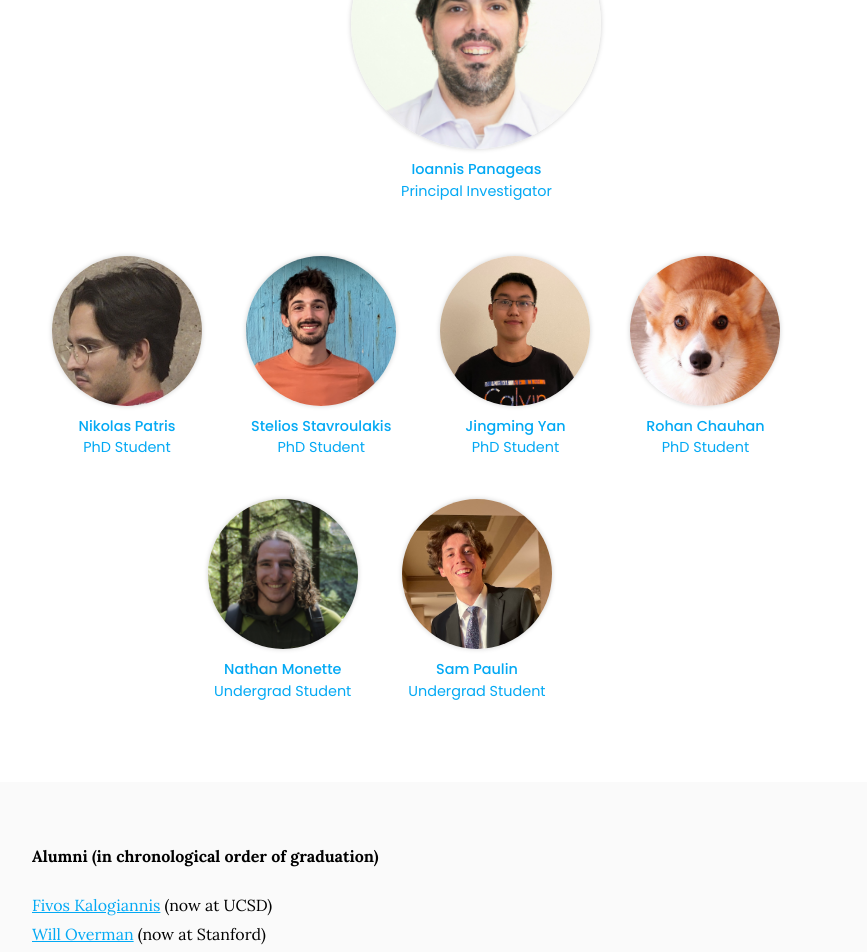
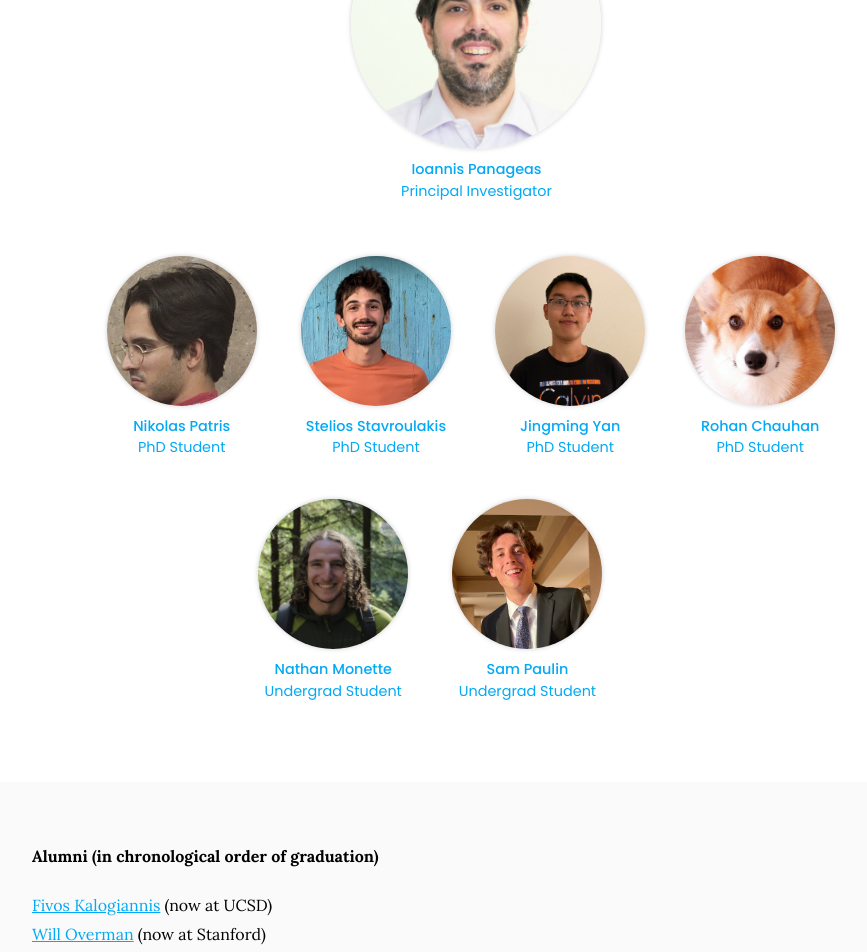
Before and after one commit to goallabuci/goallabuci.github.io, a Jekyll site: the page built from team/index.md, in a window 1280 px wide. Shown: the part 391-1343 px from the top of the page, without its empty margins (158-1025 px from the left). Built offline with Jekyll 4.4.1, drawn with Linux system fonts in a browser that asks for light colours.

Commit message:
Update index.md

```diff
--- a/team/index.md
+++ b/team/index.md
@@ -20,7 +20,7 @@ nav:
     </span><span class="portrait_description">
       Principal Investigator
     </span></a>
-<br>
+<br>&nbsp;&nbsp;&nbsp;&nbsp;&nbsp;&nbsp;&nbsp;&nbsp;&nbsp;&nbsp;&nbsp;&nbsp;
 <a href="https://npatris.github.io/" class="portrait" style="--width: 150px">
 <span class="portrait_image">
     <img
@@ -69,7 +69,7 @@ nav:
       PhD Student
     </span></a>
     <br/>
-&nbsp;&nbsp;&nbsp;&nbsp;&nbsp;&nbsp;&nbsp;&nbsp;&nbsp;&nbsp;&nbsp;&nbsp;&nbsp;&nbsp;&nbsp;&nbsp;&nbsp;&nbsp;&nbsp;&nbsp;&nbsp;&nbsp;&nbsp;&nbsp;&nbsp;&nbsp;&nbsp;&nbsp;&nbsp;&nbsp;&nbsp;&nbsp;&nbsp;&nbsp;&nbsp;&nbsp;
+&nbsp;&nbsp;&nbsp;&nbsp;&nbsp;&nbsp;&nbsp;&nbsp;&nbsp;&nbsp;&nbsp;&nbsp;&nbsp;&nbsp;&nbsp;&nbsp;&nbsp;&nbsp;&nbsp;&nbsp;&nbsp;&nbsp;&nbsp;&nbsp;&nbsp;&nbsp;&nbsp;&nbsp;&nbsp;&nbsp;&nbsp;&nbsp;&nbsp;&nbsp;&nbsp;&nbsp;&nbsp;&nbsp;&nbsp;&nbsp;&nbsp;&nbsp;&nbsp;&nbsp;&nbsp;&nbsp;&nbsp;&nbsp;
 <a href="https://nmonette.github.io" class="portrait" style="--width: 150px">
 <span class="portrait_image">
     <img
```
